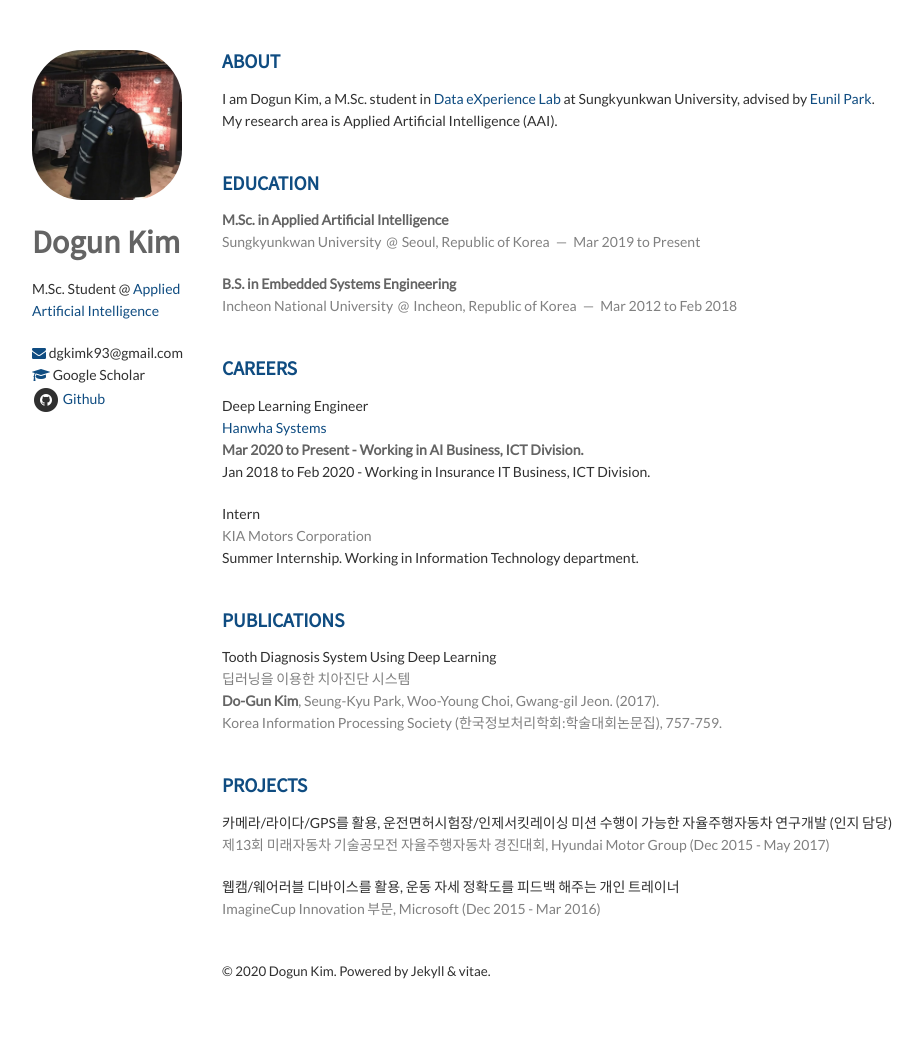
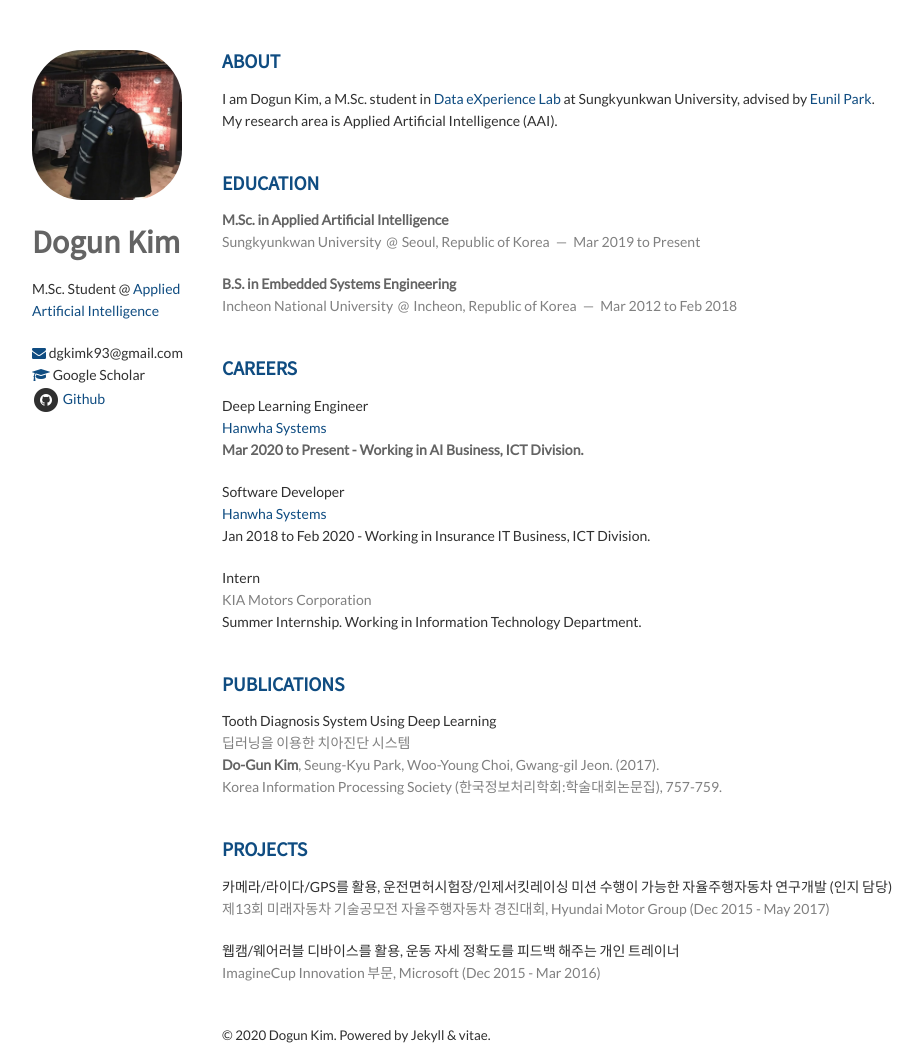
Before and after one commit to K-I-M-J-I-N/K-I-M-J-I-N.github.io, a Jekyll site: the page built from index.html, in a window 1280 px wide. Shown: the whole page, without its empty margins (138-1061 px from the left). Built offline with Jekyll 4.4.1, drawn with Linux system fonts in a browser that asks for light colours; nearby versions of some CDN libraries; the list of posts is cut into pages by our own code; before the commit the page ends 992 px from its top, so only the background shows below that.

Commit message:
Update careers.html

```diff
--- a/_includes/careers.html
+++ b/_includes/careers.html
@@ -7,7 +7,17 @@
             <a href="https://www.hanwhasystems.com/kr/index.do">Hanwha Systems</a>
         </header>
         <p>
-          <em>Mar 2020 to Present - Working in AI Business, ICT Division.</em> <br> Jan 2018 to Feb 2020 - Working in Insurance IT Business, ICT Division.
+          <em>Mar 2020 to Present - Working in AI Business, ICT Division.</em>
+        </p>
+    </article>
+
+    <article>
+        <header>
+            Software Developer<br/>
+            <a href="https://www.hanwhasystems.com/kr/index.do">Hanwha Systems</a>
+        </header>
+        <p>
+          Jan 2018 to Feb 2020 - Working in Insurance IT Business, ICT Division.
         </p>
     </article>
 
@@ -17,7 +27,7 @@
             <span>KIA Motors Corporation</span>
         </header>
         <p>
-          Summer Internship. Working in Information Technology department.
+          Summer Internship. Working in Information Technology Department.
         </p>
     </article>
 </section>
```
